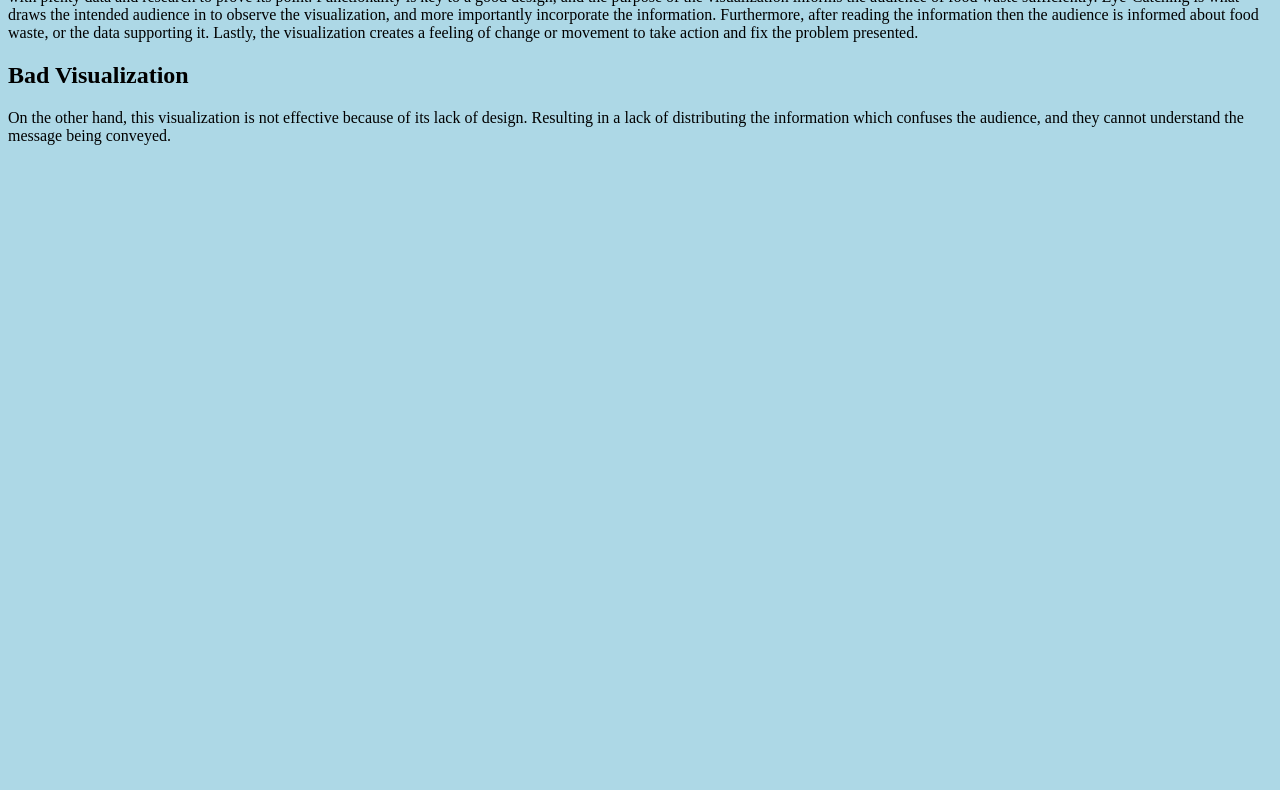
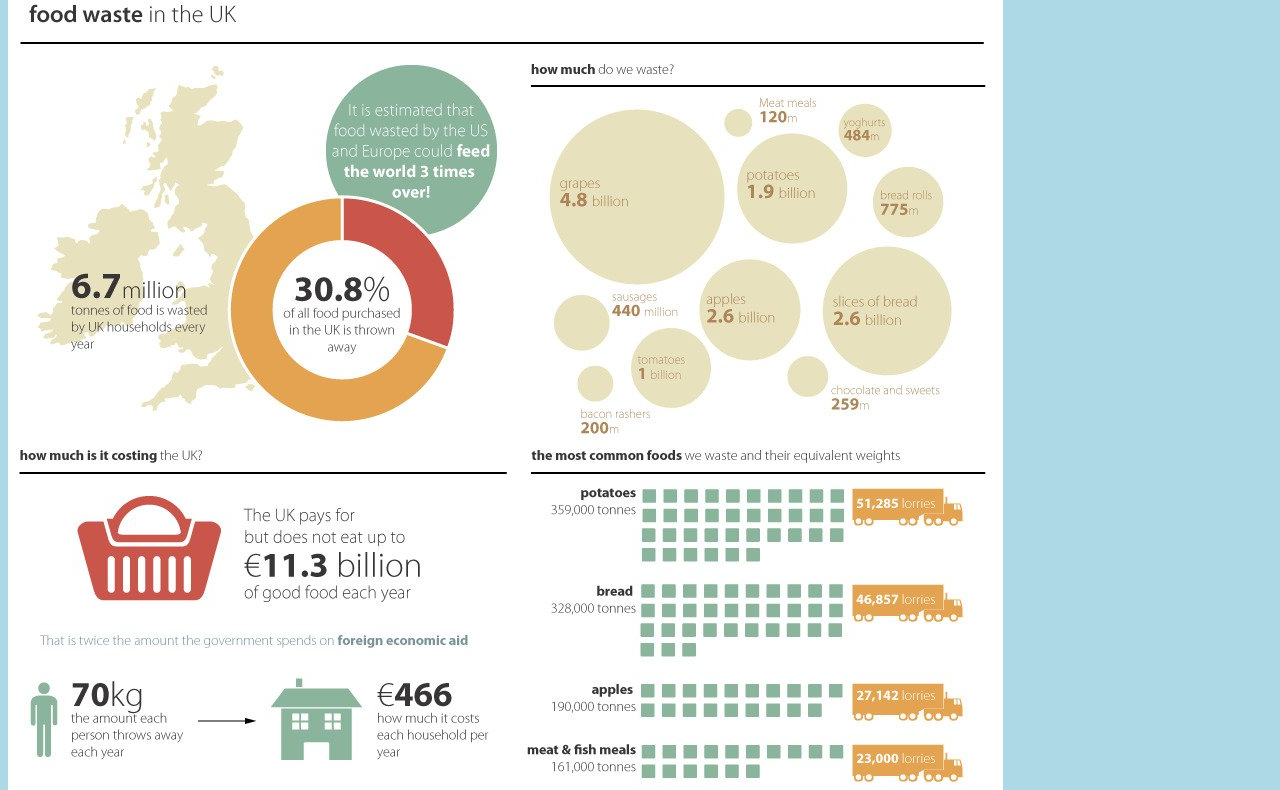
Before and after one commit to asasmith3434/PrepJava, a plain HTML site: page index.html in a window 1280 px wide. Shown: the part 145-935 px from the top of the page. Before the commit the page ends 800 px from the top, so only its background shows below. Drawn offline with Linux system fonts and the light colour scheme.

Commit message:
Update index.html

```diff
--- a/index.html
+++ b/index.html
@@ -7,7 +7,7 @@
 <h1>What Makes A Good Visualization?</h1>
   <h2>Good Visualization</h2>
 
-          <img src="https://github.com/asasmith3434/PrepJava/blob/master/ezgif.com-gif-maker.img.jpg>
+          <img src="ezgif.com-gif-maker.img.jpg">
           <p1>
 
     This Visualization struck me as a good example because it covered the main five topics: Truthful, Function, Beautiful, Insightful,
```
